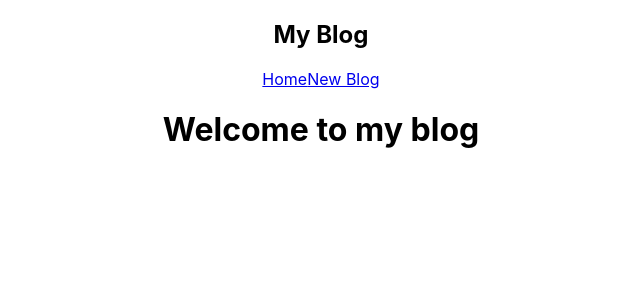
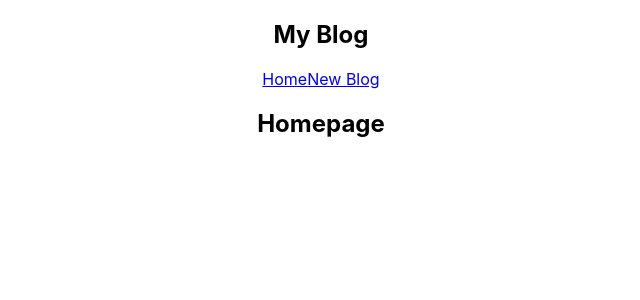
Before and after one commit to ZbigniewKulczynski1984/Blog_27.02.2023, a React (Create React App) app in the folder blog/: page / in a window 1280 px wide. Shown: the top 300 px of the page, without its empty margins (319-959 px from the left). Built offline with nearby package versions, Linux system fonts and the light colour scheme.

Commit message:
code added

```diff
--- a/blog/src/App.js
+++ b/blog/src/App.js
@@ -1,15 +1,14 @@
 import './App.css';
 import Navbar from './Navbar';
+import Home from './Home'
 
 function App() {
-  const title = "Welcome to my blog";
-
 
 	return (
 		<div className="App">
       <Navbar />
 			<div className="content">
-				<h1>{ title }</h1>
+				<Home />
 			</div>
 		</div>
 	);
--- /dev/null
+++ b/blog/src/Home.js
@@ -0,0 +1,11 @@
+import React from 'react'
+
+const Home = () => {
+  return (
+    <div className="home">
+        <h2>Homepage</h2>
+    </div>
+  )
+}
+
+export default Home
```
